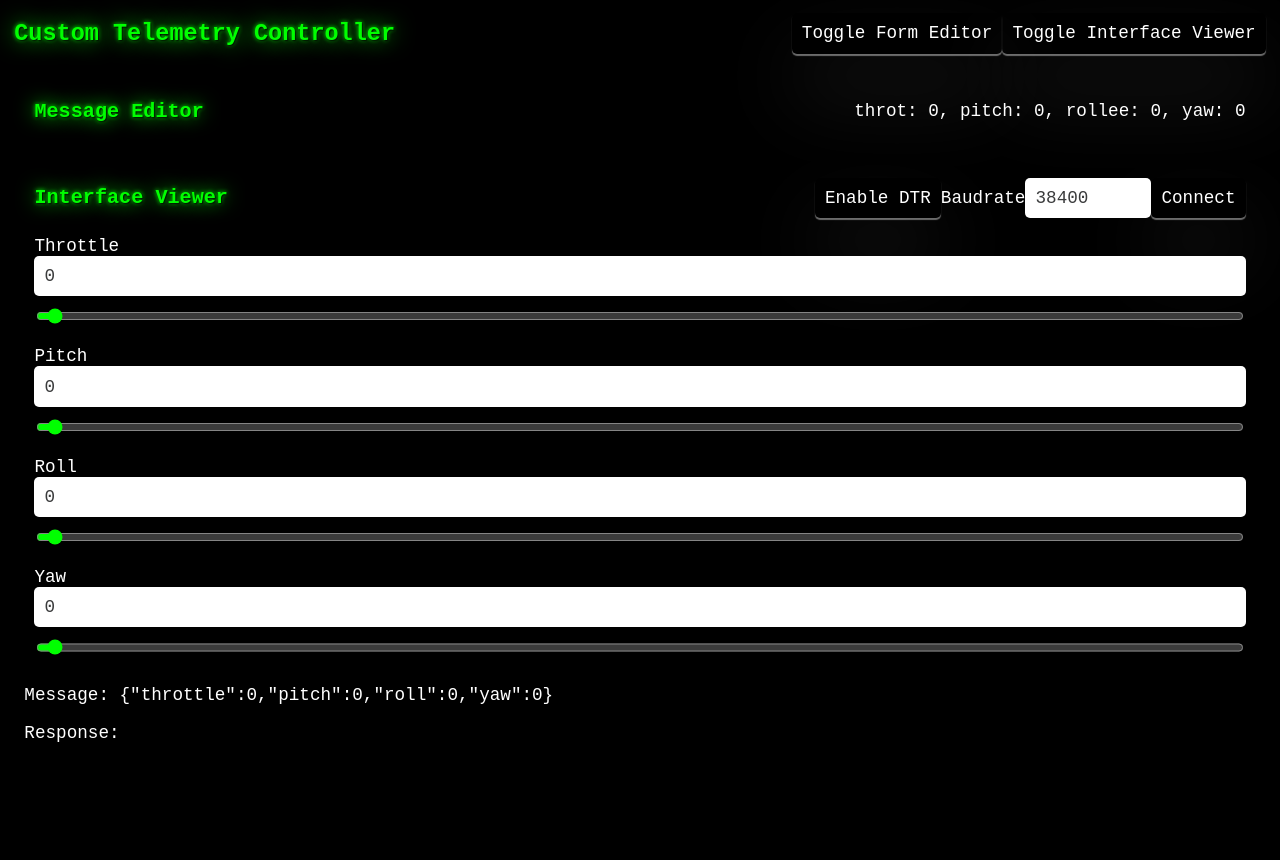
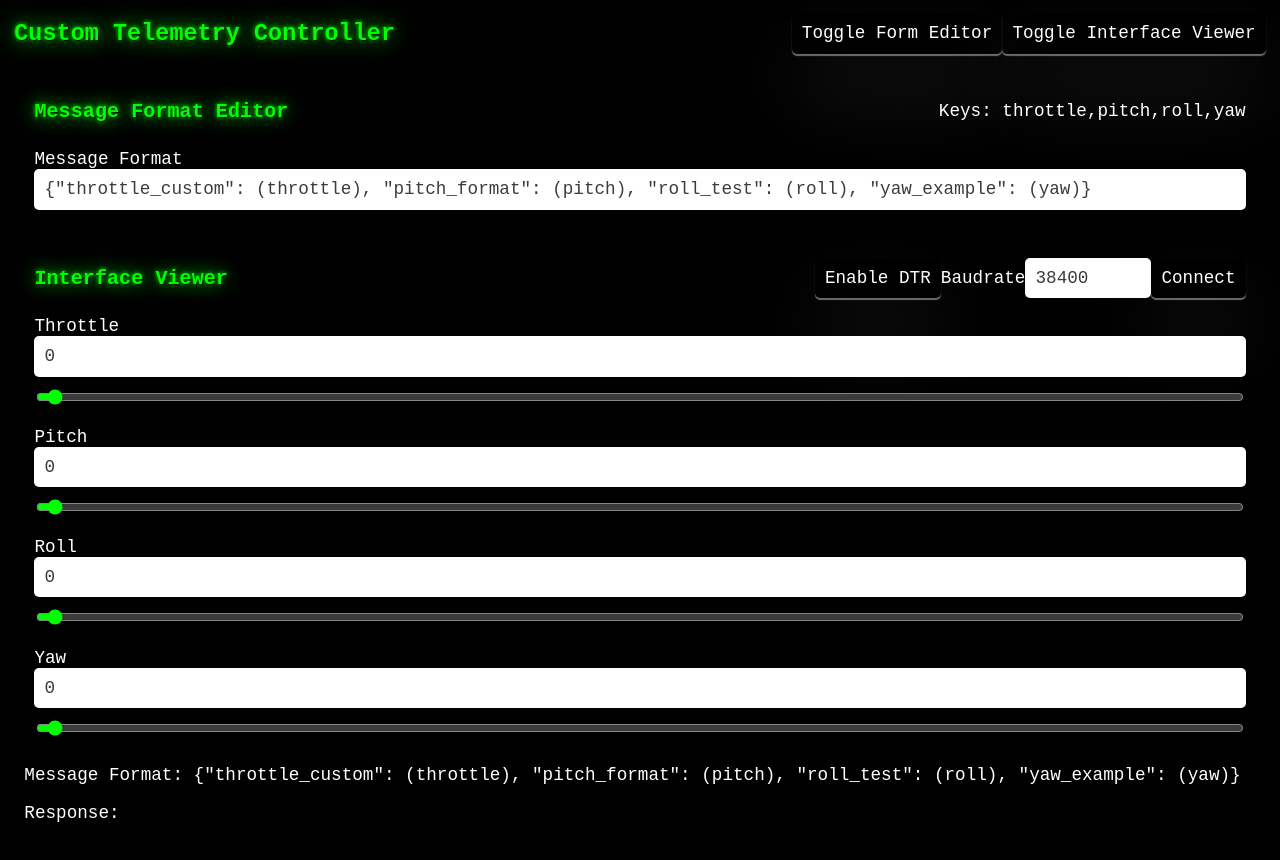
Before and after one commit to naterpotatoers/Custom-Telemetry-Interface, a React (Vite) app: page / in a window 1280 px wide. Before the commit the page ends 800 px from the top, so only its background shows below. Built offline with nearby package versions, Linux system fonts and the light colour scheme.

Commit message:
:art: makes message format be state not ref

```diff
--- a/src/App.tsx
+++ b/src/App.tsx
@@ -3,20 +3,17 @@ import FormEditor from "./pages/FormEditor/FormEditor";
 import InterfaceViewer from "./pages/InterfaceViewer/InterfaceViewer";
 import { MOCK_SCHEMA } from "./mocks";
 import { schemaReducer } from "./reducers";
-import MessageEditor from "./pages/MessageEditor/MessageEditor";
-import { Message } from "./types";
+import MessageFormatEditor from "./pages/MessageFormatEditor/MessageFormatEditor";
 
 function App() {
   const [display, setDisplay] = useState({
-    messageEditor: true,
+    MessageFormatEditor: true,
     formEditor: false,
     interfaceViewer: true,
   });
   const [schema, dispatch] = useReducer(schemaReducer, MOCK_SCHEMA);
-  const message = useRef<Message>({
-    format: "throt: ${throttle}, pitch: ${pitch}, rollee: ${roll}, yaw: ${yaw}",
-    message: JSON.stringify({ throttle: 0, pitch: 0, roll: 0, yaw: 0 }),
-  });
+  const [messageFormat, setMessageFormat] = useState<string>('{"throttle_custom": (throttle), "pitch_format": (pitch), "roll_test": (roll), "yaw_example": (yaw)}');
+  const message = useRef<string>("");
 
   return (
     <div>
@@ -46,12 +43,20 @@ function App() {
           </button>
         </div>
       </div>
-      {display.messageEditor && (
-        <MessageEditor schema={schema} message={message} />
+      {display.MessageFormatEditor && (
+        <MessageFormatEditor
+          schema={schema}
+          messageFormat={messageFormat}
+          setMessageFormat={setMessageFormat}
+        />
       )}
       {display.formEditor && <FormEditor schema={schema} dispatch={dispatch} />}
       {display.interfaceViewer && (
-        <InterfaceViewer schema={schema} message={message} />
+        <InterfaceViewer
+          schema={schema}
+          message={message}
+          messageFormat={messageFormat}
+        />
       )}
     </div>
   );
--- a/src/pages/InterfaceViewer/InterfaceViewer.tsx
+++ b/src/pages/InterfaceViewer/InterfaceViewer.tsx
@@ -1,15 +1,20 @@
 import { useEffect, useState } from "react";
-import { Schema, PropertyField, Message } from "../../types";
+import { Schema, PropertyField } from "../../types";
 import { getPropertyFields } from "../../util";
-import { convertSchemaTypeToInputType } from "../../util/mutators";
+import {
+  convertSchemaTypeToInputType,
+  getFormattedMessage,
+} from "../../util/mutators";
 import SerialButtons from "./components/SerialButtons";
 
 export default function InterfaceViewer({
   schema,
   message,
+  messageFormat,
 }: {
   schema: Schema;
-  message: React.MutableRefObject<Message>;
+  message: React.MutableRefObject<string>;
+  messageFormat: string;
 }) {
   const [status, setStatus] = useState<string>("");
   const [interfaceData, setInterfaceData] = useState<Array<PropertyField>>(
@@ -37,8 +42,10 @@ export default function InterfaceViewer({
   }, [schema]);
 
   useEffect(() => {
-    message.current.message = JSON.stringify(output);
+    message.current = getFormattedMessage(messageFormat, output);
   }, [output]);
+
+  const test = getFormattedMessage(messageFormat, output);
 
   return (
     <div className="section">
@@ -70,7 +77,7 @@ export default function InterfaceViewer({
           </div>
         ))}
       </div>
-      <pre>Message: {message.current.message}</pre>
+      <pre>Message Format: {test}</pre>
       <pre>Response: {status}</pre>
     </div>
   );
--- a/src/pages/InterfaceViewer/components/SerialButtons.tsx
+++ b/src/pages/InterfaceViewer/components/SerialButtons.tsx
@@ -1,12 +1,11 @@
 import { useEffect, useRef, useState } from "react";
-import { Message } from "../../../types";
 
 export default function SerialButtons({
   setStatus,
   message,
 }: {
   setStatus: React.Dispatch<React.SetStateAction<any>>;
-  message: React.MutableRefObject<Message>;
+  message: React.MutableRefObject<string>;
 }) {
   const port = useRef<SerialPort>();
   const decoder = useRef(new TextDecoder("utf-8"));
@@ -76,7 +75,7 @@ export default function SerialButtons({
         let decoded = await decoder.current.decode(value);
         console.log(decoded);
         await writer.current.write(
-          new TextEncoder().encode(message.current.message + "\n")
+          new TextEncoder().encode(message.current + "\n") // TODO: use formatted message
         );
         setStatus(decoded);
       }
--- a/src/pages/MessageEditor/MessageEditor.tsx
+++ /dev/null
@@ -1,21 +0,0 @@
-import { useState } from "react";
-import { Message, Schema } from "../../types";
-import { getFormattedMessage } from "../../util";
-
-export default function MessageEditor({
-  schema,
-  message,
-}: {
-  schema: Schema;
-  message: React.MutableRefObject<Message>;
-}) {
-  const format = getFormattedMessage(message.current, schema);
-  return (
-    <div className="section">
-      <div className="flex-header">
-        <h2>Message Editor</h2>
-        {format}
-      </div>
-    </div>
-  );
-}
--- /dev/null
+++ b/src/pages/MessageFormatEditor/MessageFormatEditor.tsx
@@ -0,0 +1,30 @@
+import { Schema } from "../../types";
+
+export default function MessageFormatEditor({
+  schema,
+  messageFormat,
+  setMessageFormat,
+}: {
+  schema: Schema;
+  messageFormat: string;
+  setMessageFormat: React.Dispatch<React.SetStateAction<string>>;
+}) {
+  return (
+    <div className="section">
+      <div className="flex-header">
+        <h2>Message Format Editor</h2>
+        Keys: {Object.keys(schema.properties).join(",")}
+      </div>
+      <div>
+        <label className="form-input">
+          Message Format
+          <input
+            type="text"
+            value={messageFormat}
+            onChange={(e) => setMessageFormat(e.target.value)}
+          />
+        </label>
+      </div>
+    </div>
+  );
+}
--- a/src/types/Common.ts
+++ /dev/null
@@ -1,4 +0,0 @@
-export type Message = {
-    format: string;
-    message: string;
-};
--- a/src/types/index.ts
+++ b/src/types/index.ts
@@ -3,6 +3,3 @@ export type {
   SchemaProperty,
   PropertyField,
 } from "./JsonSchema";
-export type {
-  Message,
-} from "./Common";
--- a/src/util/mutators.ts
+++ b/src/util/mutators.ts
@@ -1,4 +1,4 @@
-import { Schema, PropertyField, Message } from "../types";
+import { Schema, PropertyField } from "../types";
 
 export function getPropertyFields(
   schema: Schema
@@ -33,15 +33,14 @@ export function convertSchemaTypeToInputType(type: string): string {
   }
 }
 
-export function getFormattedMessage(message: Message, schema: Schema): string {
-  const { format } = message;
-  const { properties } = schema;
-  const propertyKeys = Object.keys(properties);
+export function getFormattedMessage(format: string, data: Array<PropertyField>): string {
+  const keys = Object.keys(data);
   let formattedMessage = format;
-  propertyKeys.forEach((key) => {
-    const property = properties[key];
-    const regex = new RegExp(`\\$\\{${key}\\}`, "g");
-    formattedMessage = formattedMessage.replace(regex, property.default.toString());
+  keys.forEach((key) => {
+    const value = data[key].value;
+    const regex = new RegExp(`{${key}}`, "g");
+    formattedMessage = formattedMessage.replace(regex, value);
   });
+  console.log(formattedMessage);
   return formattedMessage;
 }
```
Also changed, not shown: 1 other file (tests, documents, lock files or other folders).
